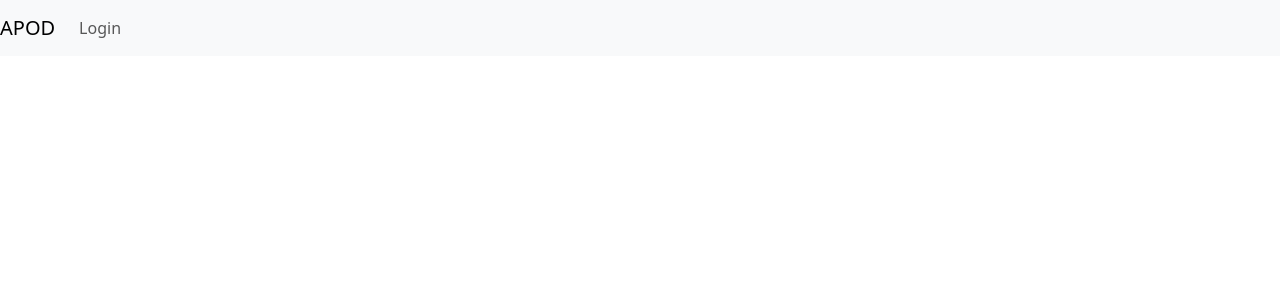
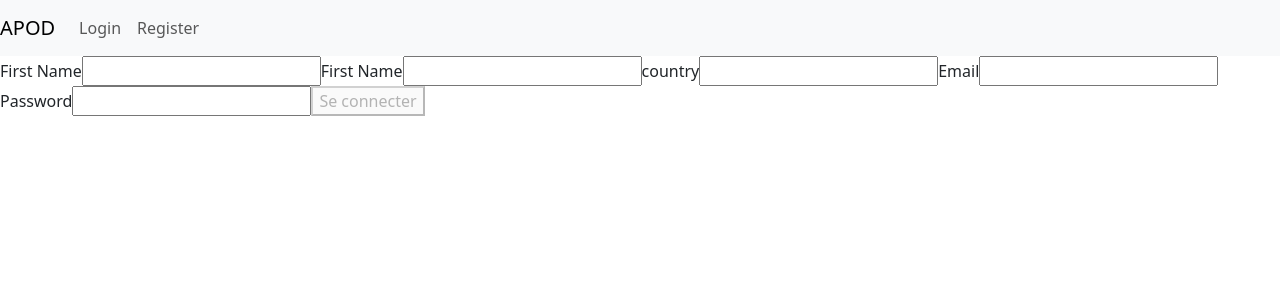
Before and after one commit to PierreThomasB/AngularPoc, an Angular app: page /register in a window 1280 px wide. Before the commit this address led to /. Shown: the top 300 px of the page. Built offline with nearby package versions, Linux system fonts and the light colour scheme.

Commit message:
ajout composant register

```diff
--- a/src/app/app.component.html
+++ b/src/app/app.component.html
@@ -6,6 +6,10 @@
   <div class="collapse navbar-collapse" id="navbarNavAltMarkup">
     <div class="navbar-nav">
       <a class="nav-item nav-link " href="/login">Login</a>
+    </div>
+
+    <div class="navbar-nav">
+      <a class="nav-item nav-link " href="/register">Register</a>
     </div>
     <div class="navbar-nav">
       <div *ngIf="user !== undefined">
--- a/src/app/app.module.ts
+++ b/src/app/app.module.ts
@@ -10,6 +10,7 @@ import { ApodCardComponent } from './apod-card/apod-card.component';
 import { LoginComponentComponent } from './login-component/login-component.component';
 
 import { FormsModule, ReactiveFormsModule } from '@angular/forms';
+import { RegisterComponent } from './register/register.component';
 
 
 @NgModule({
@@ -18,6 +19,7 @@ import { FormsModule, ReactiveFormsModule } from '@angular/forms';
     HomeComponentComponent,
     ApodCardComponent,
     LoginComponentComponent,
+    RegisterComponent,
 
 
   ],
--- a/src/app/authService.ts
+++ b/src/app/authService.ts
@@ -21,5 +21,10 @@ export class AuthService {
   }
 
 
+  register(parametre: object) : Observable<any>{
+    return this.http.post(`${this.apiUrl}user/signup`,parametre);
+  }
+
+
   // Autres méthodes pour l'inscription, vérification de l'état de connexion, etc.
 }
--- /dev/null
+++ b/src/app/register/register.component.html
@@ -0,0 +1,28 @@
+<form [formGroup]="registerForm" (ngSubmit)="register()">
+
+
+
+
+    <label for="firstname">First Name</label>
+    <input type="text" id="firstname" formControlName="firstname" required>
+
+
+    <label for="lastname">First Name</label>
+    <input type="text" id="lastname" formControlName="lastname" required>
+
+
+    <label for="country">country</label>
+    <input type="text" id="country" formControlName="country" required>
+
+
+    <label for="email">Email</label>
+    <input type="email" id="email" formControlName="email" required>
+
+
+    <label for="password">Password</label>
+    <input type="password" id="password" formControlName="password" required>
+
+
+    <button type="submit" [disabled]="registerForm.invalid">Se connecter</button>
+
+  </form>
--- /dev/null
+++ b/src/app/register/register.component.ts
@@ -0,0 +1,60 @@
+import { Component } from '@angular/core';
+import { FormBuilder, FormGroup, Validators } from '@angular/forms';
+import { AuthService } from '../authService';
+import { Router } from '@angular/router';
+
+@Component({
+  selector: 'app-register',
+  templateUrl: './register.component.html',
+  styleUrls: ['./register.component.css']
+})
+export class RegisterComponent {
+
+  registerForm: FormGroup;
+
+
+  constructor( private formBuilder: FormBuilder , private authService : AuthService){
+
+
+    this.registerForm = this.formBuilder.group({
+      firstname: ['' , [Validators.required]],
+      lastname: ['' ,  Validators.required],
+      country:['',Validators.maxLength(2)],
+      email:['',[Validators.email , Validators.required]],
+      password:['',[Validators.required , Validators.minLength(4)]],
+      confirmPassword: ['', Validators.required]
+    }, {
+      validator: this.passwordValidator
+    });
+
+
+    };
+
+
+
+  passwordValidator(formGroup: FormGroup):boolean {
+    if(formGroup.get("password") !== null && formGroup.get('confirmPassword') !== null){
+      return formGroup.get("password") === formGroup.get('confirmPassword');
+    }
+    return false;
+  }
+
+
+  register():void{
+    const param = {firstname : this.registerForm.value.firstname,lastname : this.registerForm.value.firstname,country : this.registerForm.value.firstname,email : this.registerForm.value.email,password:this.registerForm.value.password};
+
+    this.authService.register(param).subscribe( response => {
+      console.log(response);
+    }
+    )
+
+
+
+
+  }
+
+
+
+
+
+}
```
Also changed, not shown: src/app/app-routing.module.ts (+6 -2 lines), src/app/register/register.component.css (added), 1 other file (tests, documents, lock files or other folders).
